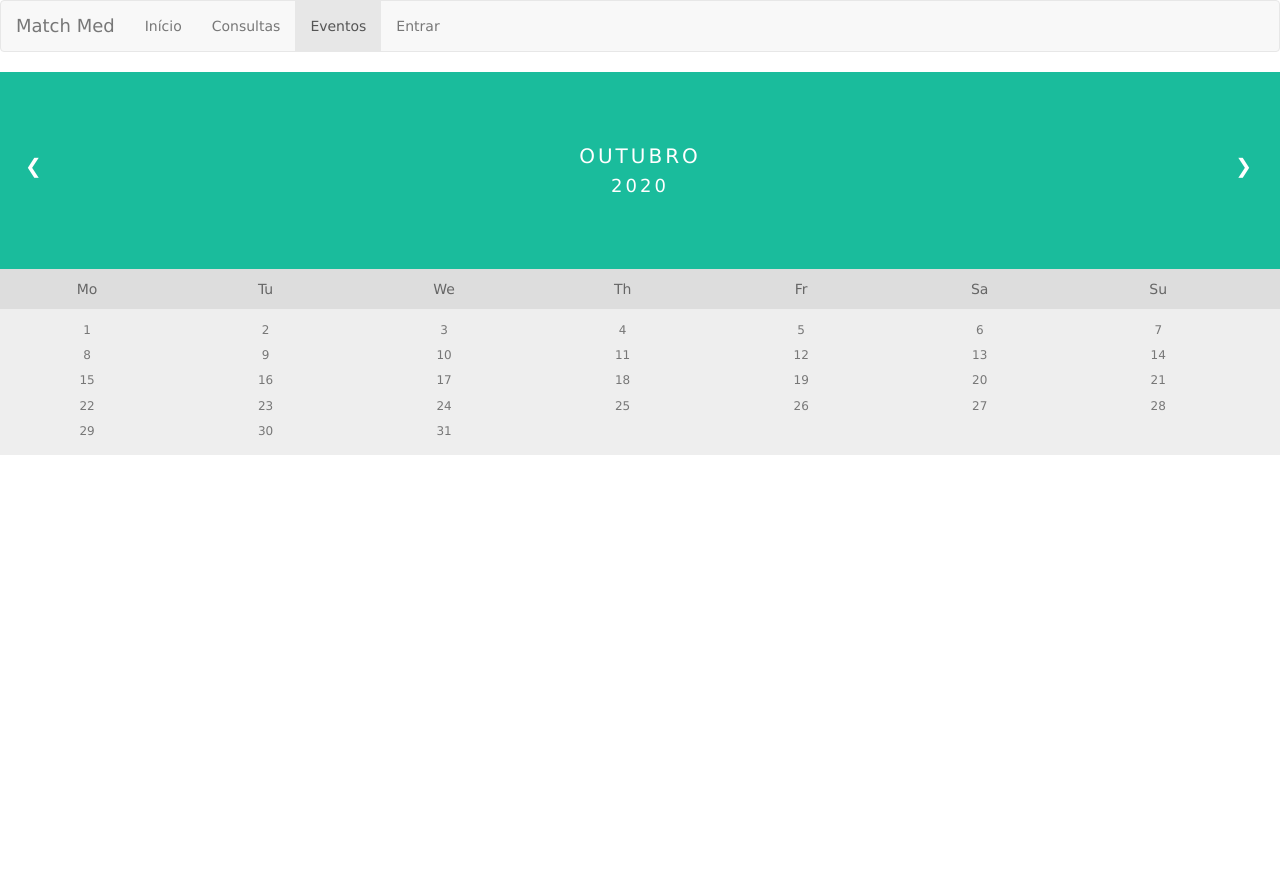
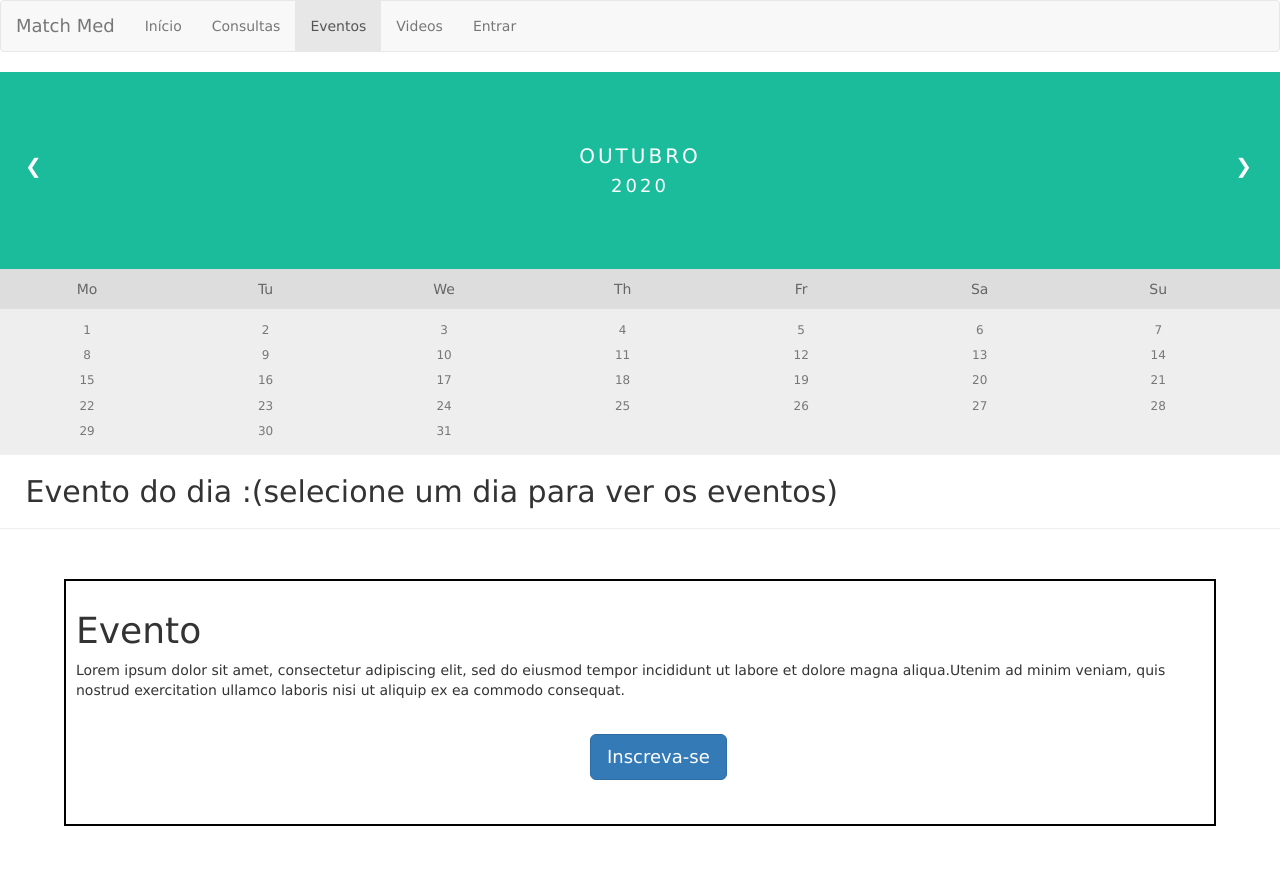
Before and after one commit to IKuuhakuI/Lumanga, a Flask app: page /eventos in a window 1280 px wide. Before the commit the page ends 455 px from the top, so only its background shows below. Run offline with Flask 2, Linux system fonts and the light colour scheme; some libraries are stand-ins or nearby versions.

Commit message:
calendario feito

```diff
--- /dev/null
+++ b/app/static/styles/calendar_style.css
@@ -0,0 +1,91 @@
+* {box-sizing: border-box;}
+ul {list-style-type: none;}
+body {font-family: Verdana, sans-serif;}
+
+.month {
+  padding: 70px 25px;
+  width: 100%;
+  background: #1abc9c;
+  text-align: center;
+}
+
+.month ul {
+  margin: 0;
+  padding: 0;
+}
+
+.month ul li {
+  color: white;
+  font-size: 20px;
+  text-transform: uppercase;
+  letter-spacing: 3px;
+}
+
+.month .prev {
+  float: left;
+  padding-top: 10px;
+}
+
+.month .next {
+  float: right;
+  padding-top: 10px;
+}
+
+.weekdays {
+  margin: 0;
+  padding: 10px 0;
+  background-color: #ddd;
+}
+
+.weekdays li {
+  display: inline-block;
+  width: 13.6%;
+  color: #666;
+  text-align: center;
+}
+
+.days {
+  padding: 10px 0;
+  background: #eee;
+  margin: 0;
+}
+
+.days li {
+  list-style-type: none;
+  display: inline-block;
+  width: 13.6%;
+  text-align: center;
+  margin-bottom: 5px;
+  font-size:12px;
+  color: #777;
+}
+
+.days li .active {
+  padding: 5px;
+  background: #1abc9c;
+  color: white !important
+}
+
+.card-eventos-container {
+  width: 90%;
+  margin-left :5%;
+  position: relative;
+  border: 2px solid black;
+  margin-top: 50px;
+  margin-bottom: 50px;
+}
+
+
+/* Add media queries for smaller screens */
+@media screen and (max-width:720px) {
+  .weekdays li, .days li {width: 13.1%;}
+}
+
+@media screen and (max-width: 420px) {
+  .weekdays li, .days li {width: 12.5%;}
+  .days li .active {padding: 2px;}
+}
+
+@media screen and (max-width: 290px) {
+  .weekdays li, .days li {width: 12.2%;}
+}
--- a/app/templates/eventos.html
+++ b/app/templates/eventos.html
@@ -5,6 +5,7 @@
             <li><a href="/">Início</a></li>
             <li><a href="/consultas">Consultas</a></li>
             <li class="active"><a href="/eventos">Eventos</a></li>
+            <li><a href="/videos">Videos</a></li>
             {% if logado == True %}
             <li><a href="/user">Perfil</a></li>
             {% endif %}
@@ -15,6 +16,7 @@
 {% endblock %}
 
 {% block conteudo %}
+<link rel="stylesheet" type="text/css" href="static/styles/calendar_style.css">
 <div class="month">
   <ul>
     <li class="prev">&#10094;</li>
@@ -70,21 +72,47 @@
   <li>31</li>
 </ul>
 
+<H2 id = "Event" style = "margin-left: 2%;">Evento do dia :(selecione um dia para ver os eventos)</H2>
+<hr >
+<div class="card-eventos-container">
+  <div style="text-align: left; padding: 10px;">
+    <h1>Evento</h1>
+    <p>Lorem ipsum dolor sit amet, consectetur adipiscing elit, sed do eiusmod tempor incididunt ut labore et dolore magna aliqua.Utenim ad minim veniam, quis nostrud exercitation ullamco laboris nisi ut aliquip ex ea commodo consequat.</p>
+
+  <div class="card-button">
+    <button  class="btn btn-primary btn-block btn-lg" style="width: auto" onclick="">Inscreva-se</button>
+  </div>
+  </div>
+</div>
+
 </body>
 
 <script>
-
-    $(".days").children().click(function() {
-        var myNumber = 0
-        if($(this).children().length > 0) {
-            myNumber = $(this).children().text()
+  function array_remove_index_by_value(arr, item)
+  {
+    for (var i = arr.length; i--;)
+    {
+      if (arr[i] === item) {arr.splice(i, 1);}
+    }
+  }
+  var dias_selecionados = []
+  $(".days").children().click(function() {
+      var myNumber = 0
+      if($(this).children().length > 0) {
+          myNumber = $(this).children().text()
             console.log(myNumber)
             $(this).html(myNumber)
+            array_remove_index_by_value(dias_selecionados,myNumber)
+            console.log(dias_selecionados)
+            $("#Event").html("Eventos do dia :"+dias_selecionados.sort().join())
         }
         else {
             myNumber = $(this).text()
             console.log(myNumber)
             $(this).html("<span class='active'>" + myNumber + "</span>")
+            dias_selecionados.push(myNumber)
+            console.log(dias_selecionados)
+            $("#Event").html("Eventos do dia :"+dias_selecionados.sort().join())
         }
     })
 
```
Also changed, not shown: app/static/scripts/calendar_script.js (added, +26 -0 lines), app/static/styles/style.css (+0 -82 lines).
